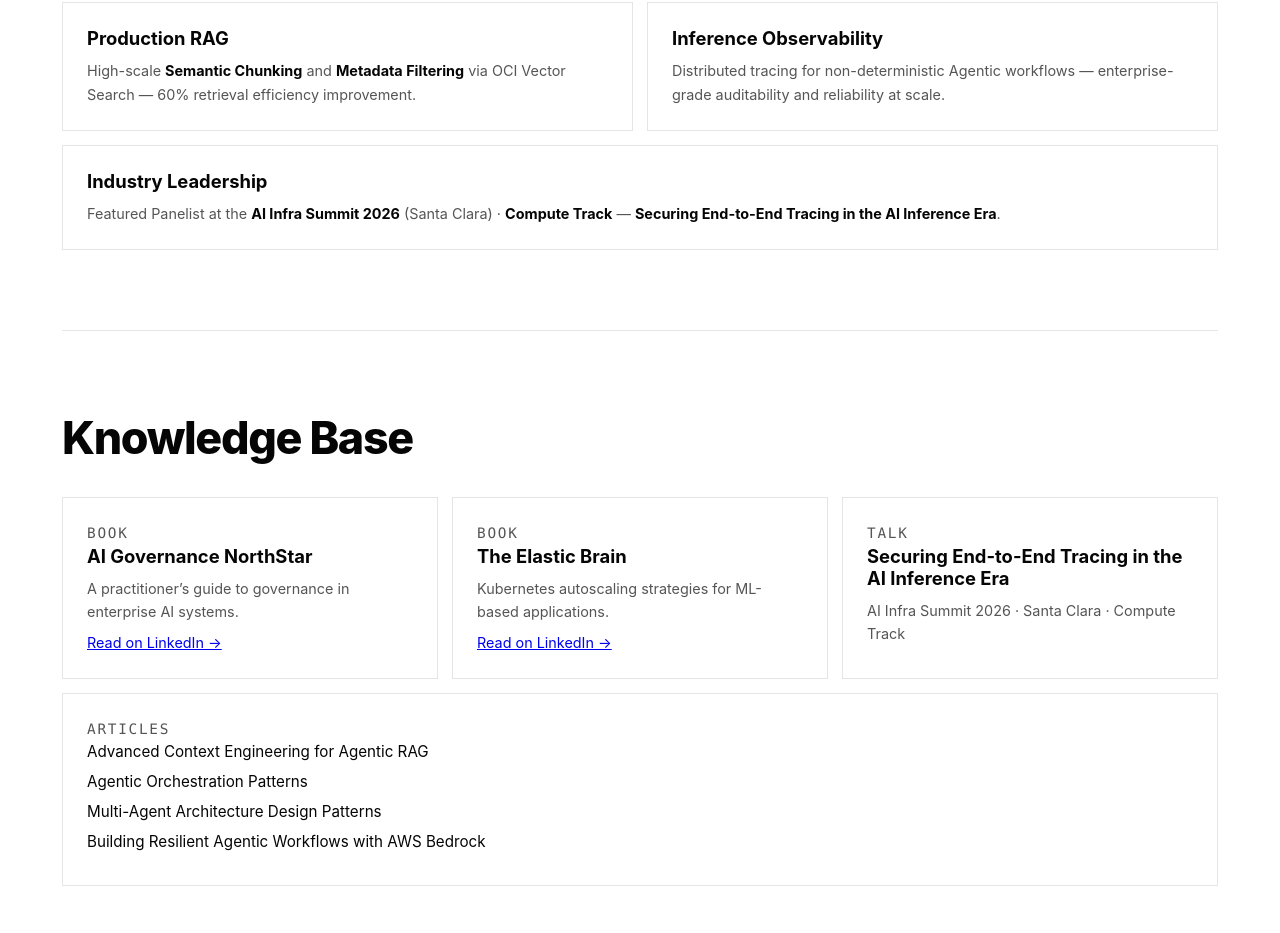
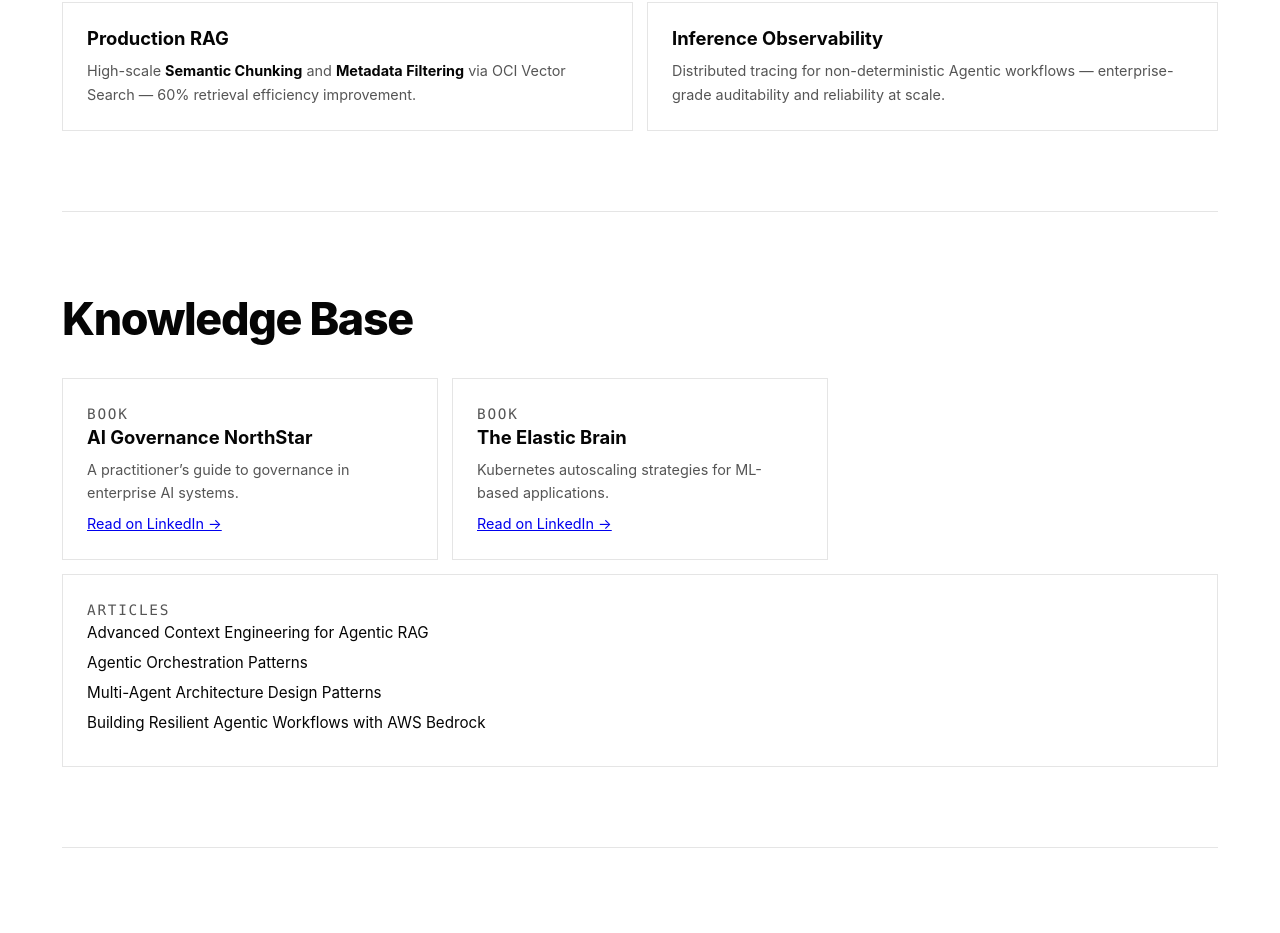
Before and after one commit to shivashankartummala/sivatummala-website, a Next.js app: page / in a window 1280 px wide. Shown: the part 2022-2955 px from the top of the page. Built offline with nearby package versions, Linux system fonts and the light colour scheme.

Commit message:
feat: add profile photo hover zoom and remove Industry Leadership + TALK cards

```diff
--- a/app/globals.css
+++ b/app/globals.css
@@ -130,6 +130,12 @@
   object-fit: cover;
   border: 1px solid var(--border);
   flex-shrink: 0;
+  transition: transform 0.3s ease, box-shadow 0.3s ease;
+}
+
+.hero-photo:hover {
+  transform: scale(1.1);
+  box-shadow: 0 4px 16px rgba(0, 0, 0, 0.15);
 }
 
 .hero-name {
--- a/app/page.js
+++ b/app/page.js
@@ -196,14 +196,6 @@
               and reliability at scale.
             </p>
           </article>
-          <article className="feature-item card-grid-2-span">
-            <h3>Industry Leadership</h3>
-            <p>
-              Featured Panelist at the <strong>AI Infra Summit 2026</strong> (Santa Clara) ·{' '}
-              <strong>Compute Track</strong> —{' '}
-              <strong>Securing End-to-End Tracing in the AI Inference Era</strong>.
-            </p>
-          </article>
         </div>
       </section>
 
@@ -222,11 +214,6 @@
             <h3>The Elastic Brain</h3>
             <p>Kubernetes autoscaling strategies for ML-based applications.</p>
             <p><a href="https://lnkd.in/gdUKzrP9" target="_blank" rel="noopener noreferrer">Read on LinkedIn →</a></p>
-          </article>
-          <article className="feature-item">
-            <p className="mono kb-type">TALK</p>
-            <h3>Securing End-to-End Tracing in the AI Inference Era</h3>
-            <p>AI Infra Summit 2026 · Santa Clara · Compute Track</p>
           </article>
         </div>
         <div className="feature-item kb-articles">
```
